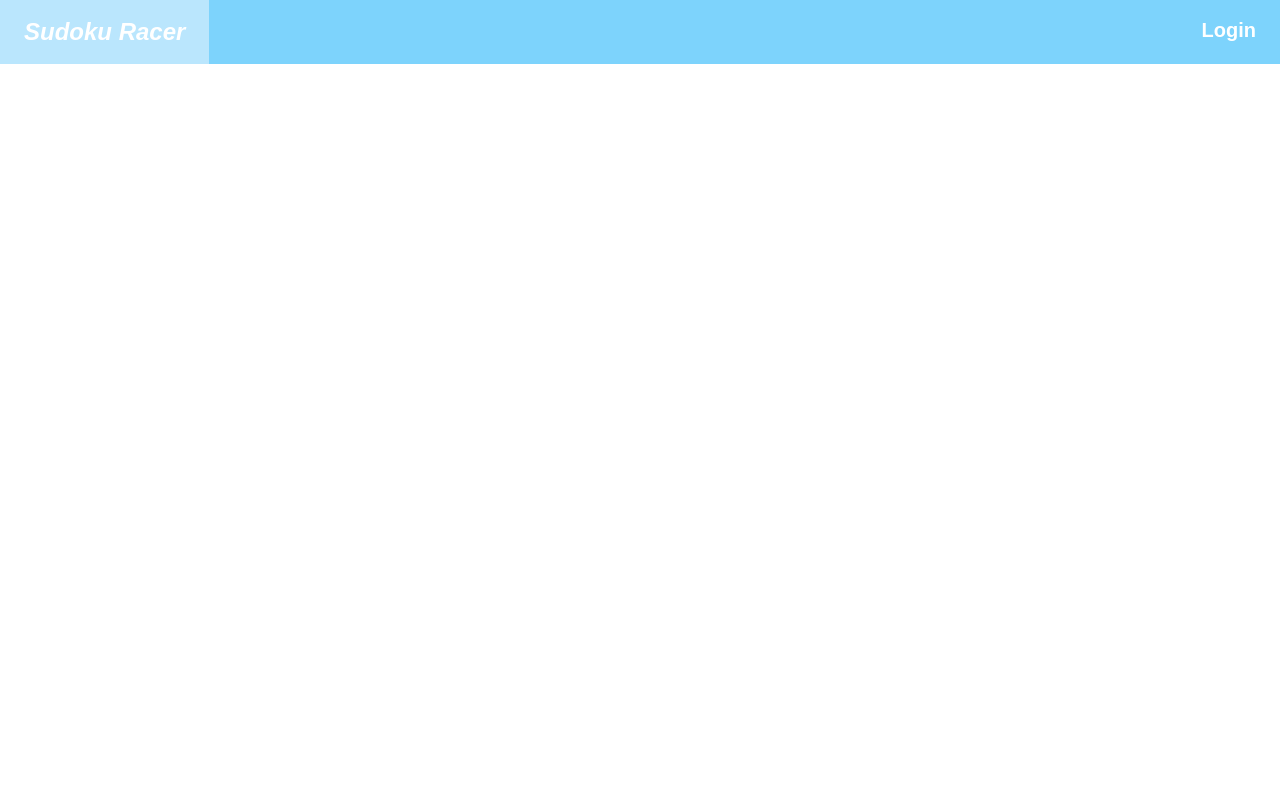
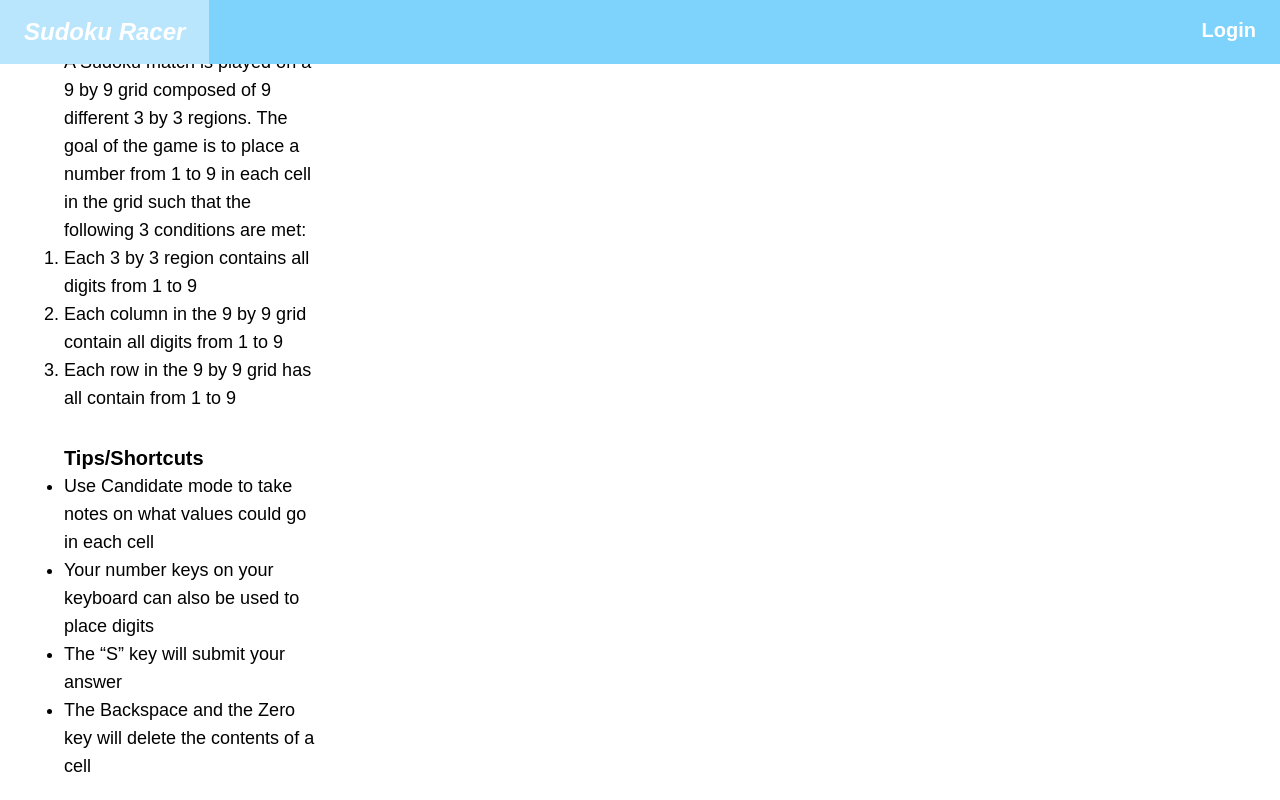
Before and after one commit to vmporuri/sudoku-racer, a React (Vite) app: page /game in a window 1280 px wide. Before the commit this address had no page. Built offline with nearby package versions, Linux system fonts and the light colour scheme.

Commit message:
feat: add game page

```diff
--- a/src/App.jsx
+++ b/src/App.jsx
@@ -2,6 +2,7 @@ import { Route, Routes } from "react-router-dom";
 import Home from "./components/Home";
 import WaitingRoom from "./components/WaitingRoom";
 import Navbar from "./components/Navbar";
+import Game from "./components/Game";
 
 function App() {
   return (
@@ -10,6 +11,7 @@ function App() {
       <Routes>
         <Route path="/" element={<Home />} />
         <Route path="/waiting" element={<WaitingRoom />} />
+        <Route path="/game" element={<Game />} />
       </Routes>
     </>
   );
--- /dev/null
+++ b/src/components/Game.jsx
@@ -0,0 +1,11 @@
+import Sidebar from "./Sidebar";
+
+const Game = () => {
+  return (
+    <>
+      <Sidebar />
+    </>
+  );
+};
+
+export default Game;
--- /dev/null
+++ b/src/components/Sidebar.jsx
@@ -0,0 +1,42 @@
+const Sidebar = () => {
+  return (
+    <div className="h-screen w-1/5 mx-16 flex flex-col justify-center gap-8">
+      <div>
+        <h2 className="font-bold text-xl">Rules:</h2>
+        <div className="text-lg">
+          <p>
+            A Sudoku match is played on a 9 by 9 grid composed of 9 different 3
+            by 3 regions. The goal of the game is to place a number from 1 to 9
+            in each cell in the grid such that the following 3 conditions are
+            met:
+          </p>
+          <ol className="list-decimal">
+            <li>Each 3 by 3 region contains all digits from 1 to 9</li>
+            <li>
+              Each column in the 9 by 9 grid contain all digits from 1 to 9
+            </li>
+            <li>Each row in the 9 by 9 grid has all contain from 1 to 9</li>
+          </ol>
+        </div>
+      </div>
+      <div>
+        <h2 className="font-bold text-xl">Tips/Shortcuts</h2>
+        <ul className="list-disc text-lg">
+          <li>
+            Use Candidate mode to take notes on what values could go in each
+            cell
+          </li>
+          <li>
+            Your number keys on your keyboard can also be used to place digits
+          </li>
+          <li>The “S” key will submit your answer</li>
+          <li>
+            The Backspace and the Zero key will delete the contents of a cell
+          </li>
+        </ul>
+      </div>
+    </div>
+  );
+};
+
+export default Sidebar;
```
